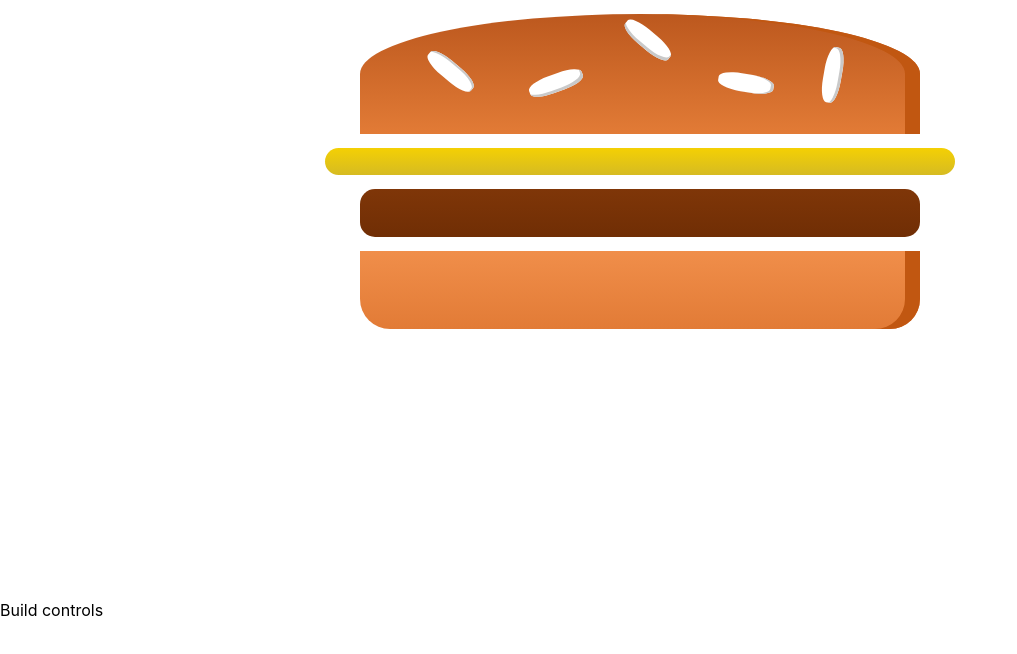
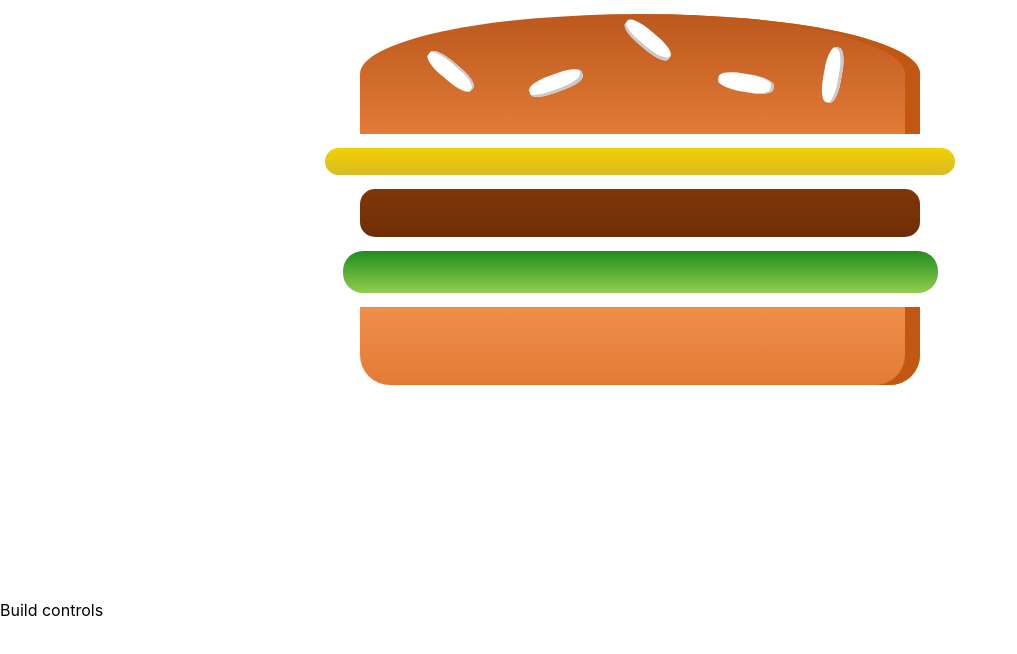
Before and after one commit to NRotondaro/burger-builder, a React (Create React App) app: page / in a window 1280 px wide. Shown: the top 654 px of the page, without its empty margins (0-1017 px from the left). Built offline with nearby package versions, Linux system fonts and the light colour scheme.

Commit message:
using css modules

```diff
--- a/src/components/Burger.js
+++ b/src/components/Burger.js
@@ -1,12 +1,13 @@
-import './Burger.css';
+import classes from './Burger.module.css';
 import BurgerIngredients from './BurgerIngredients';
 
 const Burger = (props) => {
     return(
-        <div className="Burger">
+        <div className={classes.Burger}>
             <BurgerIngredients type="bread-top" />
             <BurgerIngredients type="cheese" />
             <BurgerIngredients type="meat" />
+            <BurgerIngredients type="salad" />
             <BurgerIngredients type="bread-bottom" />
         </div>
     );
--- a/src/components/Burger.css
+++ b/src/components/Burger.module.css
@@ -2,7 +2,7 @@
     width: 100%;
     margin: auto;
     height: 250px;
-    overflow: scroll;
+    overflow: hidden;
     text-align: center;
     font-weight: bold;
     font-size: 1.2rem;
--- a/src/components/BurgerIngredients.js
+++ b/src/components/BurgerIngredients.js
@@ -1,5 +1,5 @@
 import { Component } from "react";
-import "./BurgerIngredients.css";
+import classes from './BurgerIngredients.module.css';
 import PropTypes from "prop-types";
 
 class BurgerIngredients extends Component  {
@@ -8,27 +8,27 @@ class BurgerIngredients extends Component  {
 
     switch (this.props.type) {
       case "bread-bottom":
-        ingredient = <div className="BreadBottom"></div>;
+        ingredient = <div className={classes.BreadBottom}></div>;
         break;
       case "bread-top":
         ingredient = (
-          <div className="BreadTop">
-            <div className="Seeds1"></div>
-            <div className="Seeds2"></div>
+          <div className={classes.BreadTop}>
+            <div className={classes.Seeds1}></div>
+            <div className={classes.Seeds2}></div>
           </div>
         );
         break;
       case "meat":
-        ingredient = <div className="Meat"></div>;
+        ingredient = <div className={classes.Meat}></div>;
         break;
       case "cheese":
-        ingredient = <div className="Cheese"></div>;
+        ingredient = <div className={classes.Cheese}></div>;
         break;
       case "bacon":
-        ingredient = <div className="Bacon"></div>;
+        ingredient = <div className={classes.Bacon}></div>;
         break;
       case "salad":
-        ingredient = <div className="Salad"></div>;
+        ingredient = <div className={classes.Salad}></div>;
         break;
       default:
         ingredient = null;
```
Also changed, not shown: src/components/BurgerIngredients.module.css (renamed from src/components/BurgerIngredients.css).
